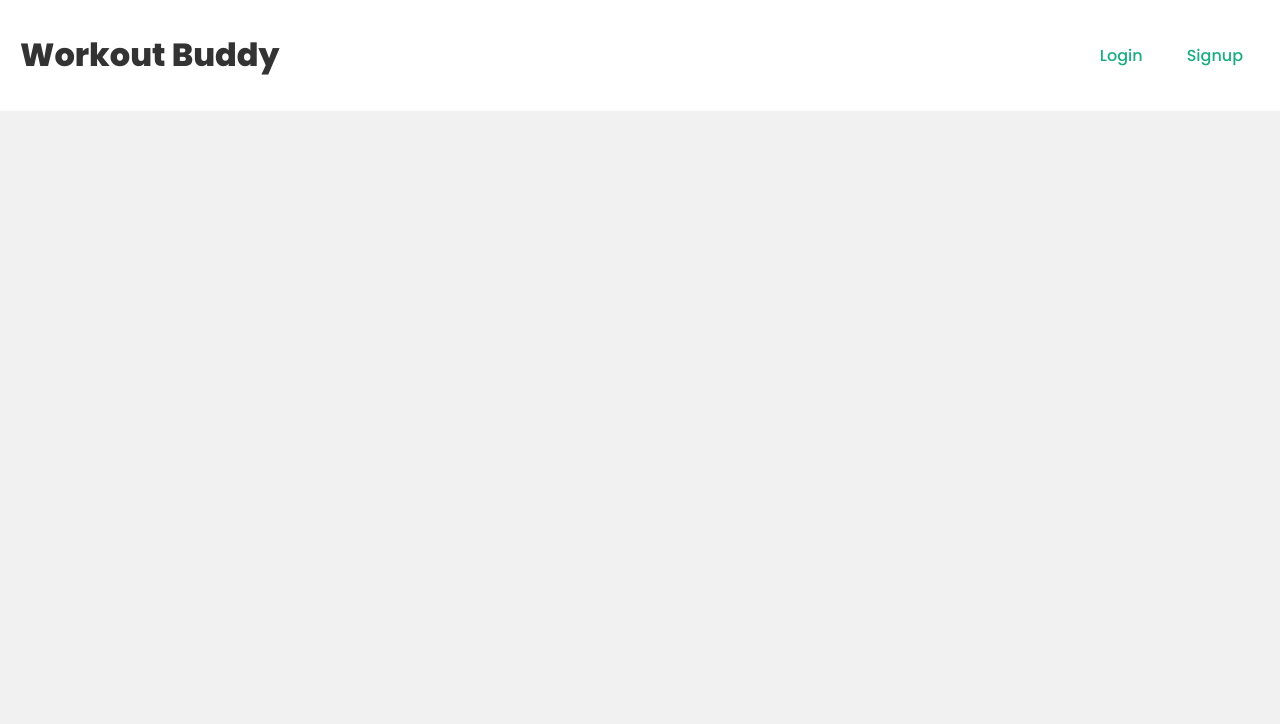
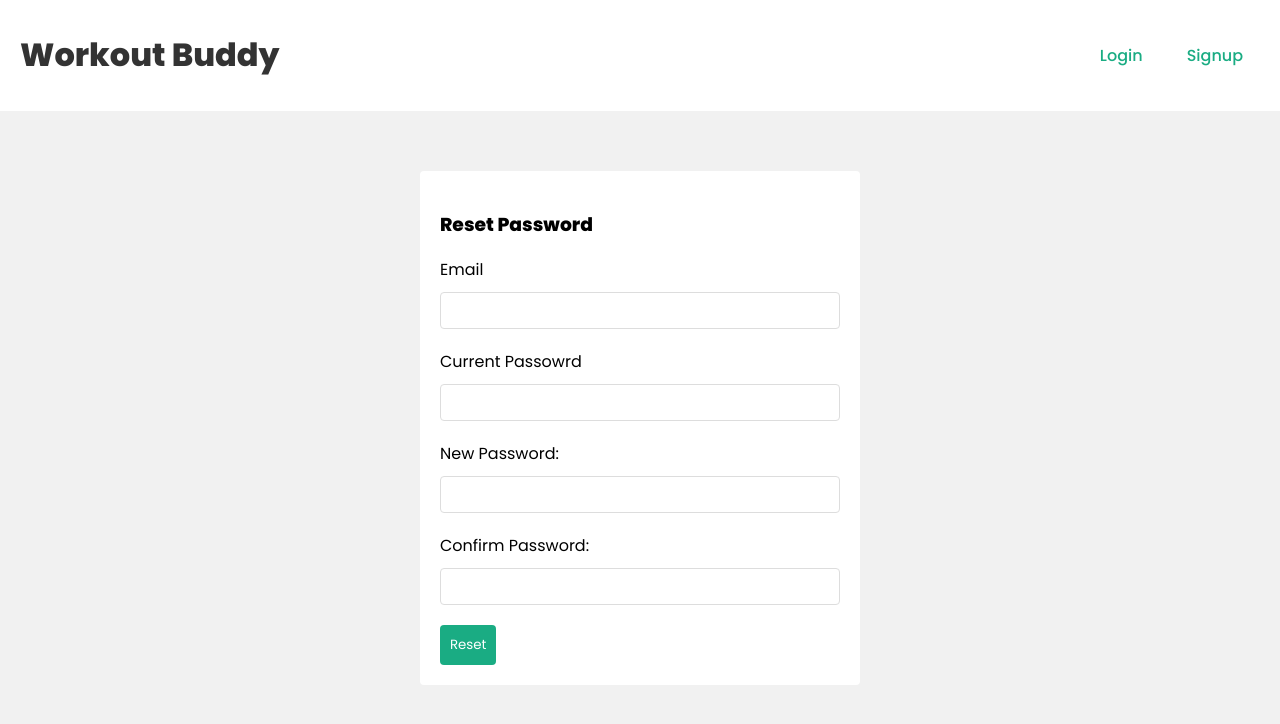
Before and after one commit to LuiRo07/Workout-Buddy, a React (Create React App) app in the folder frontend/: page /reset-password in a window 1280 px wide. Shown: the top 724 px of the page. Built offline with nearby package versions, Linux system fonts and the light colour scheme; no server answers; the HTML template or start-up script is replaced by a standard one.

Commit message:
Resest password feature added

```diff
--- a/frontend/src/App.js
+++ b/frontend/src/App.js
@@ -6,6 +6,7 @@ import Home from "./pages/Home";
 import Navbar from "./components/Navbar";
 import Login from './pages/Login'
 import Signup  from "./pages/Signup";
+import ResetPassword from "./pages/ResetPassword";
 
 function App() {
   const { user } = useAuthContext()
@@ -25,6 +26,9 @@ function App() {
             <Route
               path="/signup"
               element={!user ? <Signup /> : <Navigate to="/" />} />
+            <Route
+              path="reset-password"
+              element={<ResetPassword />} />
           </Routes>
         </div>
       </BrowserRouter>
--- /dev/null
+++ b/frontend/src/hooks/useResetPassword.js
@@ -0,0 +1,40 @@
+import { useState } from 'react'
+import API_BASE_URL from '../config/api'
+
+export const useResetPassword = () => {
+    const [error, setError] = useState(null)
+    const [successMessage, setSuccessMessage] = useState(null)
+    const [isLoading, setIsLoading] = useState(null)
+
+    const resetPassword = async (email, currentPassword, newPassword, confirmedPassword) => {
+        setIsLoading(true)
+        setError(null)
+        setSuccessMessage(null) // Clear previous success message
+
+        const response = await fetch(`${API_BASE_URL}/api/user/reset-password`, {
+            method: 'PATCH',
+            headers: {'Content-Type': 'application/json'},
+            body: JSON.stringify({email, currentPassword, newPassword, confirmedPassword})
+        })
+
+        const json = await response.json()
+
+        if (!response.ok) {
+            setIsLoading(false)
+            setError(json.error);
+        }
+
+        if (response.ok) {
+            setIsLoading(false)
+            setSuccessMessage(json.message)
+            setError(null) // Clear any previous errors
+        }
+    }
+
+    const clearMessages = () => {
+        setError(null)
+        setSuccessMessage(null)
+    }
+
+    return { resetPassword, clearMessages, error, successMessage, isLoading }
+}
--- a/frontend/src/hooks/useSignup.js
+++ b/frontend/src/hooks/useSignup.js
@@ -3,7 +3,7 @@ import { useAuthContext } from './useAuthContext'
 import API_BASE_URL from '../config/api'
 
 export const useSignup = () => {
-    const [error, setError ] = useState(null)
+    const [error, setError] = useState(null)
     const [isLoading, setIsLoading] = useState(null)
     const { dispatch } = useAuthContext()
 
--- a/frontend/src/index.css
+++ b/frontend/src/index.css
@@ -97,6 +97,25 @@ div.error {
   border-radius: 4px;
   margin: 20px 0;
 }
+
+div.success {
+  padding: 10px;
+  background: #f0f9f0;
+  border: 1px solid var(--primary);
+  color: var(--primary);
+  border-radius: 4px;
+  margin: 20px 0;
+}
+
+div.success {
+  padding: 10px;
+  background: #ffefef;
+  border: 1px solid var(--primary);
+  color: var(--primary);
+  border-radius: 4px;
+  margin: 20px 0;
+}
+
 input.error {
   border: 1px solid var(--error);
 }
@@ -157,8 +176,6 @@ form.signup, form.login {
   background: #fff;
   border-radius: 4px;
 }
-
-/* mobile version */
 
 /* Mobile-first responsive design */
 @media screen and (max-width: 768px) {
--- /dev/null
+++ b/frontend/src/pages/ResetPassword.jsx
@@ -0,0 +1,71 @@
+import { useState, useEffect } from 'react'
+import { useResetPassword } from '../hooks/useResetPassword'
+
+const ResetPassword = () => {
+    const [email, setEmail] = useState('')
+    const [currentPassword, setCurrentPassword] = useState('')
+    const [newPassword, setNewPassword] = useState('')
+    const [confirmedPassword, setConfirmedPassword] = useState('')
+    const { resetPassword, error, successMessage, isLoading } = useResetPassword()
+
+    // Clear form fields when password reset is successful
+    useEffect(() => {
+        if (successMessage) {
+            setEmail('')
+            setCurrentPassword('')
+            setNewPassword('')
+            setConfirmedPassword('')
+        }
+    }, [successMessage])
+
+    const handleSubmit = async (e) => {
+        e.preventDefault()
+
+        await resetPassword(email, currentPassword, newPassword, confirmedPassword)
+
+        // Only clear form if password reset was successful
+        // The success message will be shown by the useResetPassword hook
+    }
+
+    return (
+        <form className="login" onSubmit={handleSubmit}>
+            <h3>Reset Password</h3>
+
+            <label>Email</label>
+            <input
+                type="email"
+                onChange={(e) => setEmail(e.target.value)}
+                value={email}
+            />
+
+            <label>Current Passowrd</label>
+            <input
+                type="password"
+                onChange={(e) => setCurrentPassword(e.target.value)}
+                value={currentPassword}
+            />
+
+            <label>New Password:</label>
+            <input
+                type="password"
+                onChange={(e) => setNewPassword(e.target.value)}
+                value={newPassword}
+            />
+
+            <label>Confirm Password:</label>
+            <input
+                type="password"
+                onChange={(e) => setConfirmedPassword(e.target.value)}
+                value={confirmedPassword}
+            />
+
+            <button disabled={isLoading}>
+                {isLoading ? 'Resetting...' : 'Reset'}
+            </button>
+            {error && <div className="error">{error}</div>}
+            {successMessage && <div className="success">{successMessage}</div>}
+        </form>
+    )
+}
+
+export default ResetPassword
```
